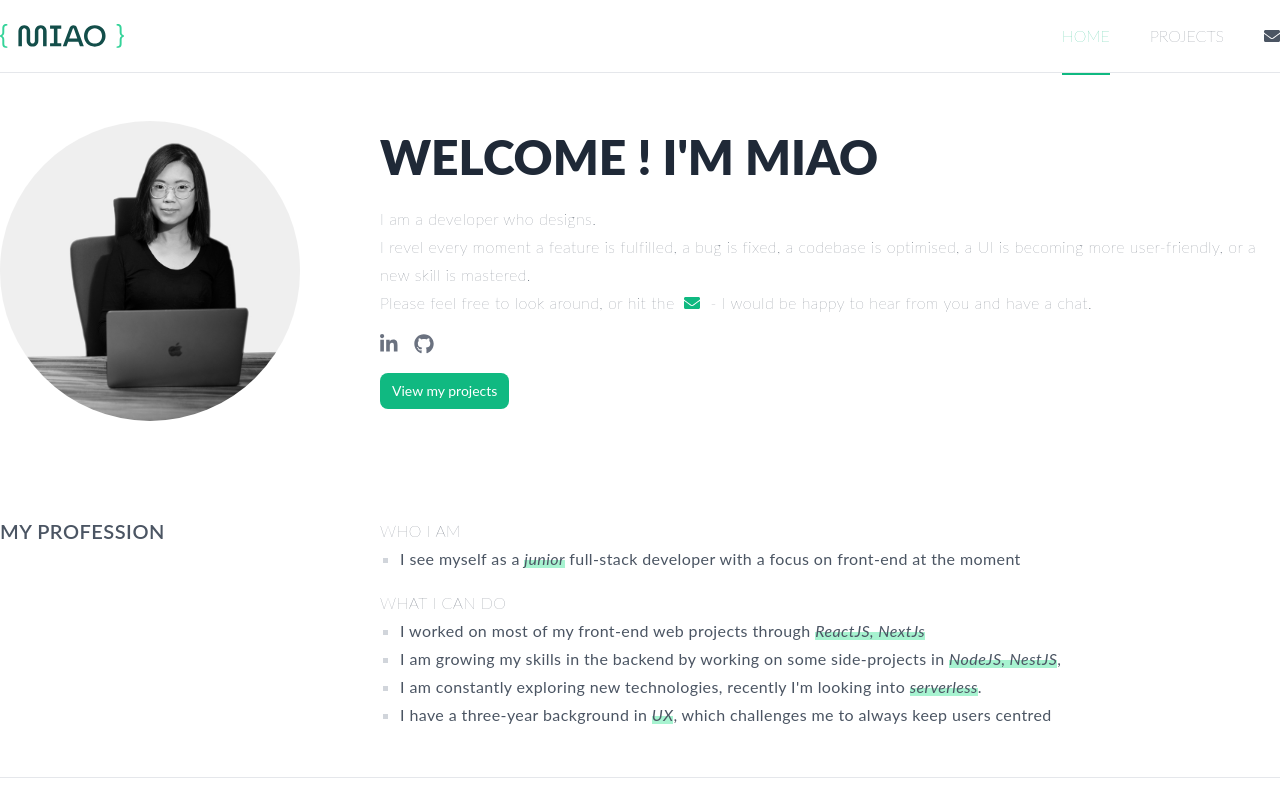
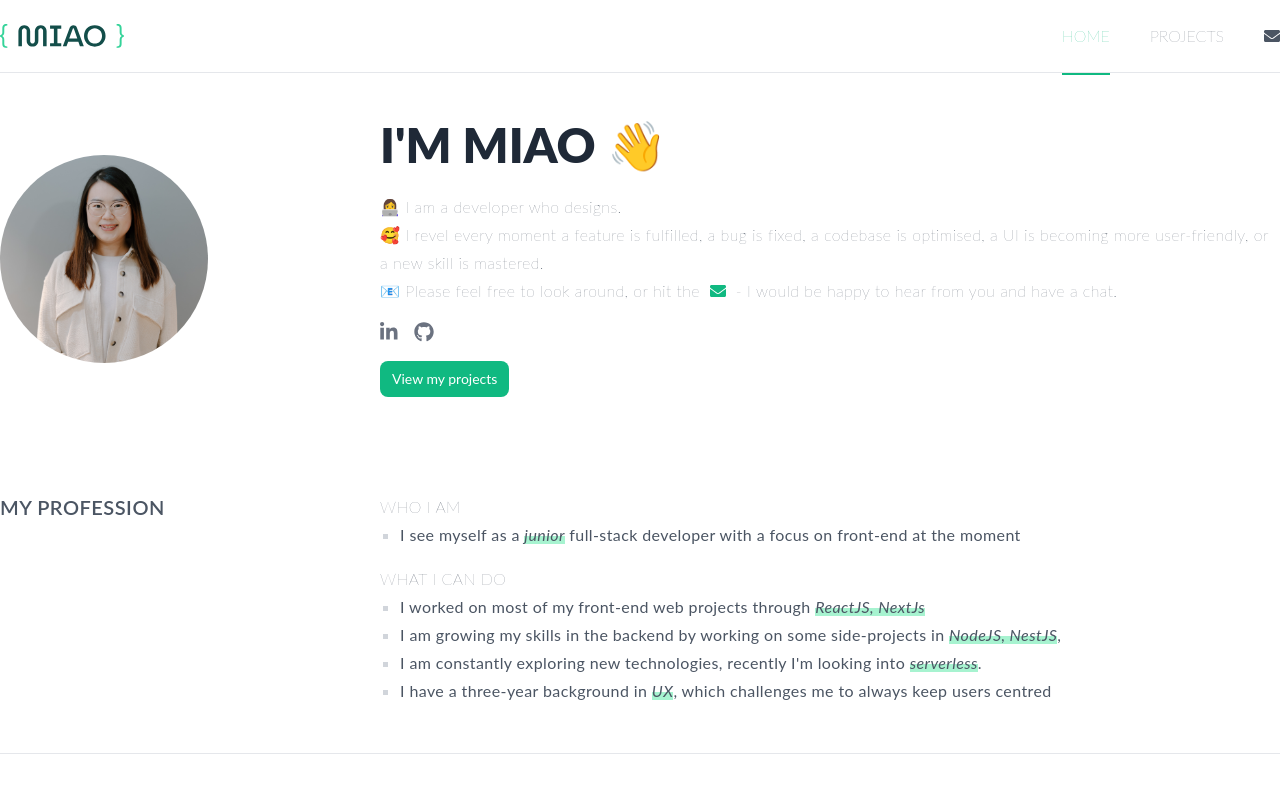
Before and after one commit to miaozhaod/portfolio, a React (Create React App) app: page / in a window 1280 px wide. Shown: the top 800 px of the page. Built offline with nearby package versions, Linux system fonts and the light colour scheme; what @tailwindcss/typography would draw is missing.

Commit message:
Update banner profile image and text

```diff
--- a/src/app/pages/Home/components/Banner.jsx
+++ b/src/app/pages/Home/components/Banner.jsx
@@ -1,5 +1,5 @@
 import { Wrapper, Heading, List, Paragraph } from "app/components";
-import Profile from "app/assets/Profile.jpg";
+import Profile from "app/assets/profile-she-codes.jpeg";
 import { FontAwesomeIcon } from "@fortawesome/react-fontawesome";
 import { faLinkedinIn, faGithub } from "@fortawesome/free-brands-svg-icons";
 import { faEnvelope } from "@fortawesome/free-solid-svg-icons";
@@ -8,20 +8,26 @@ import { Link } from "react-router-dom";
 export default function Banner() {
   return (
     <Wrapper align="items-center" gap="gap-10">
-      <div className="w-1/2 md:w-1/4 md:max-w-7xl">
-        <img src={Profile} alt="profile" className="rounded-full" />
+      <div className="d-flex items-center w-1/2 md:w-1/4 md:max-w-7xl">
+        <div className="w-52 h-52 mr-auto ml-auto md:mr-auto md:ml-0">
+          <img
+            src={Profile}
+            alt="profile"
+            className="w-full h-full rounded-full object-cover"
+          />
+        </div>
       </div>
       <div className="flex flex-col items-center text-center md:items-start md:text-left w-full md:w-3/4">
-        <Heading>Welcome ! I'm Miao </Heading>
+        <Heading>I'm Miao 👋 </Heading>
         <List>
-          <Paragraph>I am a developer who designs.</Paragraph>
+          <Paragraph>👩‍💻 I am a developer who designs.</Paragraph>
           <Paragraph>
-            I revel every moment a feature is fulfilled, a bug is fixed, a
+            🥰 I revel every moment a feature is fulfilled, a bug is fixed, a
             codebase is optimised, a UI is becoming more user-friendly, or a new
             skill is mastered.
           </Paragraph>
           <Paragraph>
-            Please feel free to look around, or hit the &nbsp;
+            📧 Please feel free to look around, or hit the &nbsp;
             <Link to="/contact">
               <FontAwesomeIcon icon={faEnvelope} className="text-green-500" />
             </Link>
```
Also changed, not shown: src/app/assets/profile-she-codes.jpeg (added).
